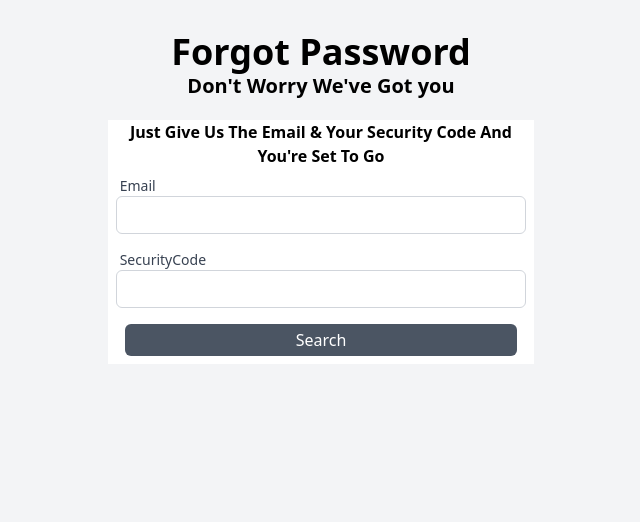
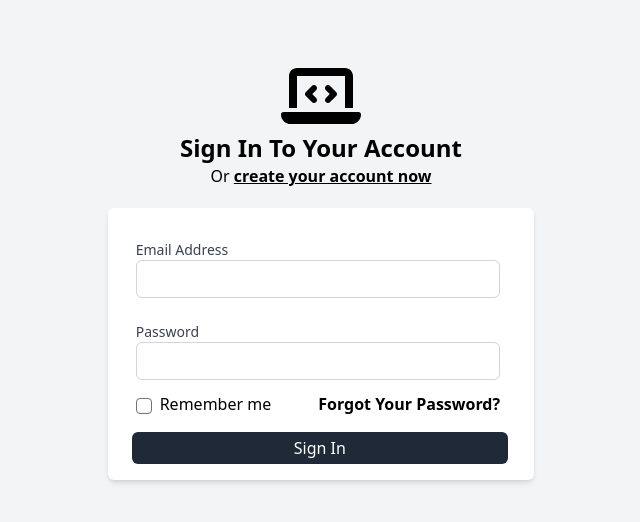
Before and after one commit to BahirHakimy/Electronic.AF, a React (Create React App) app in the folder Frontend/: page / in a window 1280 px wide. Shown: the top 522 px of the page, without its empty margins (319-959 px from the left). Built offline with nearby package versions, Linux system fonts and the light colour scheme.

Commit message:
added the routing functionality

```diff
--- a/Frontend/package.json
+++ b/Frontend/package.json
@@ -12,6 +12,7 @@
     "@testing-library/user-event": "^13.5.0",
     "react": "^18.1.0",
     "react-dom": "^18.1.0",
+    "react-router-dom": "^6.3.0",
     "react-scripts": "5.0.1",
     "web-vitals": "^2.1.4"
   },
--- a/Frontend/src/App.js
+++ b/Frontend/src/App.js
@@ -1,18 +1,15 @@
 
 import LogIn from './components/login';
-import { FontAwesomeIcon } from '@fortawesome/react-fontawesome';
-import {faLaptopCode} from '@fortawesome/free-solid-svg-icons'
+
 import CreateAccount from './components/createAccount';
 import ForgotPassword from './components/forgotPassword';
+import {Route, Routes} from 'react-router-dom'
 
 
 function App() {
   return (
     // <div className=" pt-8 bg-gray-100 h-screen ">
-    //   {/* //* logo section  */}
-    //     <div className='text-center'>
-    //     <FontAwesomeIcon icon={faLaptopCode} className="h-16 "/>
-    //     </div>
+    //
 
     //    {/* //* Form and login section  */}
     //      <LogIn />
@@ -20,10 +17,13 @@ function App() {
     // </div>
 
 
-    // * for creating the account page
-        <div >
-              {/* <CreateAccount/> */}
-              <ForgotPassword />
+        <div className='pt-8 bg-gray-100 h-screen' >
+          <Routes>
+          <Route path='/' element={<LogIn/>}/>
+          <Route path='createaccount' element={<CreateAccount/>}/>
+          <Route path='forgotpassword' element={<ForgotPassword/>}/>
+          </Routes>
+
         </div>
   );
 }
--- /dev/null
+++ b/Frontend/src/components/Home.jsx
@@ -0,0 +1,9 @@
+import React from 'react'
+
+const Home = () => {
+  return (
+    <div>Home</div>
+  )
+}
+
+export default Home
--- a/Frontend/src/components/createAccount.jsx
+++ b/Frontend/src/components/createAccount.jsx
@@ -1,7 +1,7 @@
 import React from 'react'
 import { FontAwesomeIcon } from '@fortawesome/react-fontawesome';
 import {faLaptopCode} from '@fortawesome/free-solid-svg-icons'
-import InputMaker from '../utils/inputMaker';
+import InputMaker from '../common/inputMaker';
 
 function CreateAccount() {
   return (
--- a/Frontend/src/components/forgotPassword.jsx
+++ b/Frontend/src/components/forgotPassword.jsx
@@ -1,5 +1,5 @@
 import React from 'react'
-import InputMaker from '../utils/inputMaker'
+import InputMaker from '../common/inputMaker'
 
 function ForgotPassword() {
   return (
@@ -23,11 +23,6 @@ function ForgotPassword() {
                 <InputMaker type={'email'} name="forgotPassword" label="Email" styling={{labelStyling: 'block', input: 'w-full'}}/>
               </div>
 
-               {/* //? Security Number  */}
-            <div className='p-2'>
-                <InputMaker type={'number'} name="securityCode" label="SecurityCode" styling={{labelStyling: 'block', input: 'w-full'}}/>
-              </div>
-
                        {/* button for submit  */}
               <div className='text-center'>
               <button type='submit' className='bg-gray-600 text-white rounded-md w-11/12  py-1  my-2 hover:bg-gray-800'>Search</button>
--- a/Frontend/src/components/login.jsx
+++ b/Frontend/src/components/login.jsx
@@ -1,14 +1,22 @@
-import React from 'react'
+import React from 'react';
+import { FontAwesomeIcon } from '@fortawesome/react-fontawesome';
+import {faLaptopCode} from '@fortawesome/free-solid-svg-icons'
+import { Link } from 'react-router-dom';
+
 
 function LogIn() {
   return (
     <div className='my-8 '>
+        {/* //* logo section  */}
+        <div className='text-center'>
+          <FontAwesomeIcon icon={faLaptopCode} className="h-16 "/>
+          </div>
 
       {/* //* header section */}
       <div className='text-center'>
         <h1 className='text-2xl font-bold '>Sign In To Your Account </h1>
         {/* //todo add the registration page link in here */}
-        <p>Or <a href='/' className='font-semibold underline'> create your account now</a></p>
+        <p>Or <Link to='/createaccount' className='font-semibold underline'> create your account now</Link></p>
       </div>
 
         {/*  //* card section  */}
@@ -38,7 +46,7 @@ function LogIn() {
 
                 {/* //? forgot password  */}
                 <div>
-                  <p><a href='/' className='capitalize font-semibold'>forgot your password?</a></p>
+                  <p><Link to='/forgotpassword' className='capitalize font-semibold'>forgot your password?</Link></p>
                 </div>
             </div>
 
--- a/Frontend/src/index.js
+++ b/Frontend/src/index.js
@@ -3,11 +3,14 @@ import ReactDOM from 'react-dom/client';
 import './index.css';
 import App from './App';
 import reportWebVitals from './reportWebVitals';
+import { BrowserRouter } from 'react-router-dom';
 
 const root = ReactDOM.createRoot(document.getElementById('root'));
 root.render(
   <React.StrictMode>
+    <BrowserRouter>
     <App />
+    </BrowserRouter>
   </React.StrictMode>
 );
 
```
Also changed, not shown: Frontend/src/common/inputMaker.jsx (renamed from Frontend/src/utils/inputMaker.jsx), 1 other file (tests, documents, lock files or other folders).
